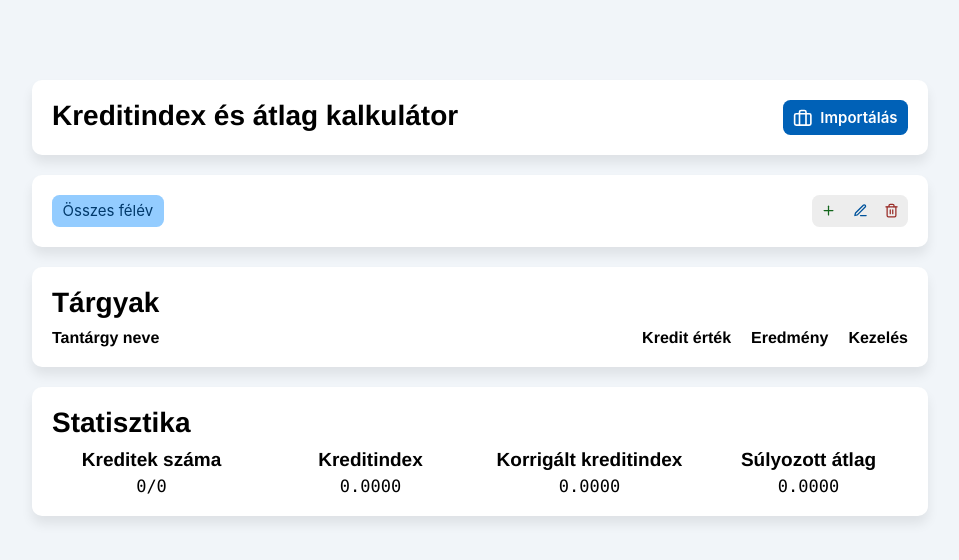
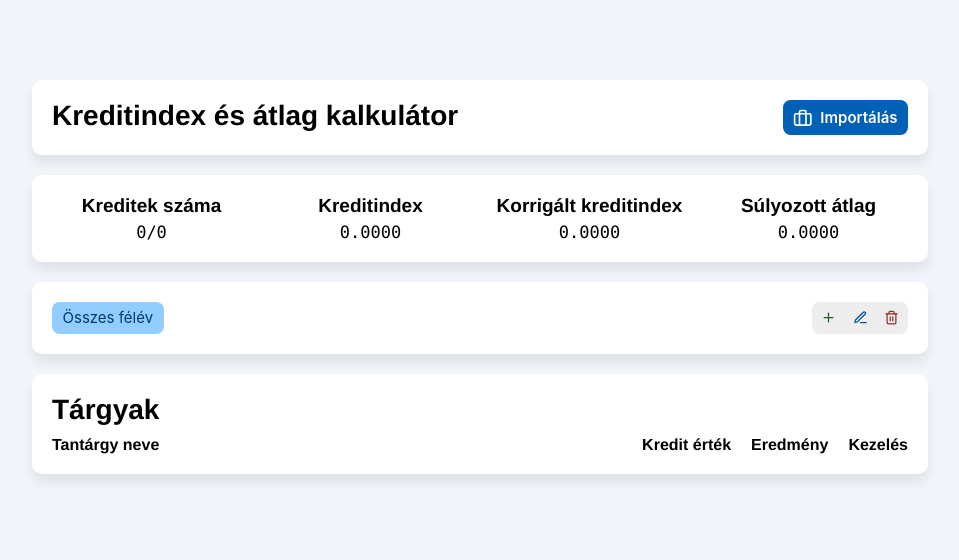
Before and after one commit to Gbr22/kreditindex, a Vue app: page / in a window 1280 px wide. Shown: the top 560 px of the page, without its empty margins (160-1119 px from the left). Built offline with nearby package versions, Linux system fonts and the light colour scheme.

Commit message:
change order

```diff
--- a/src/views/HomeView.vue
+++ b/src/views/HomeView.vue
@@ -11,16 +11,15 @@ import Results from '@/components/Results.vue';
 			<h1>Kreditindex és átlag kalkulátor</h1>
 			<div class="picker"><FilePicker /></div>
 		</header>
+        <section>
+			<Results />
+		</section>
 		<section class="semesters">
 			<Semesters />
 		</section>
 		<section class="subjects">
 			<h2>Tárgyak</h2>
 			<Subjects />
-		</section>
-		<section>
-			<h2>Statisztika</h2>
-			<Results />
 		</section>
 	</div>
 </template>
```
